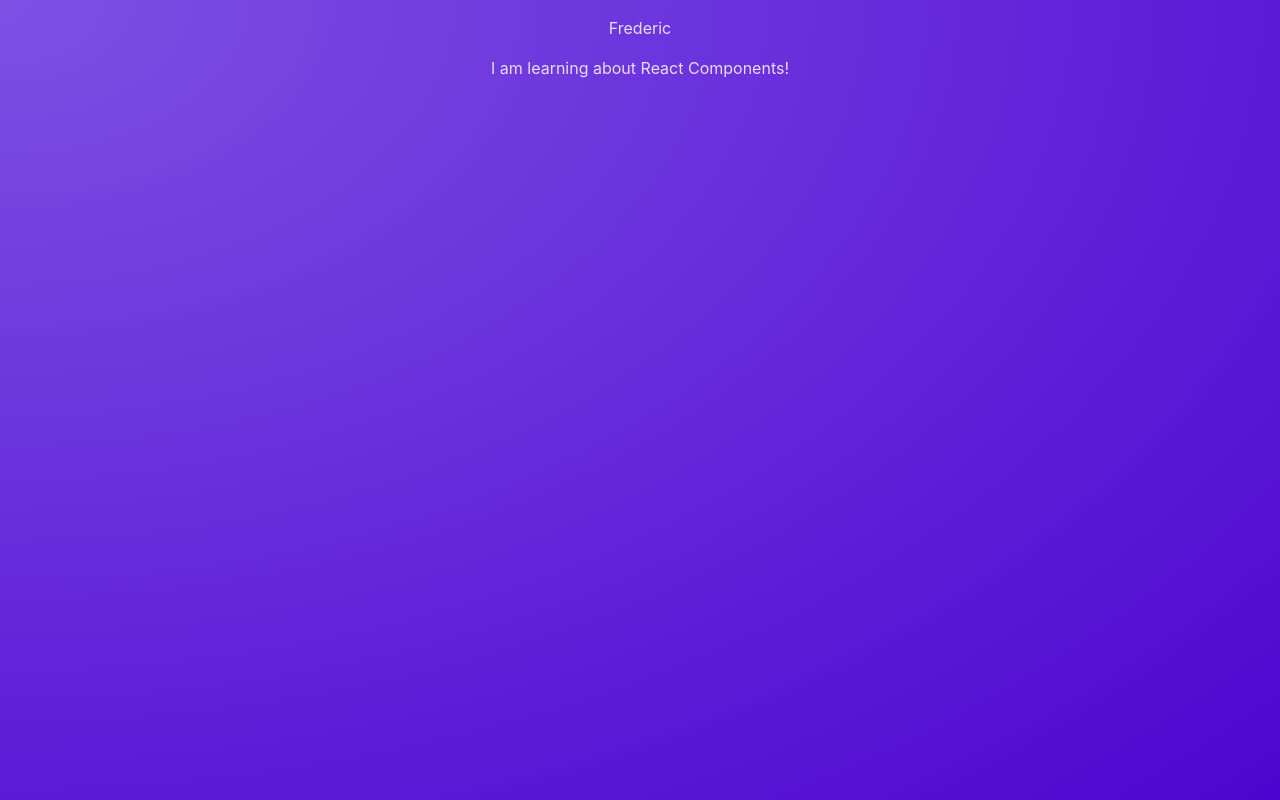
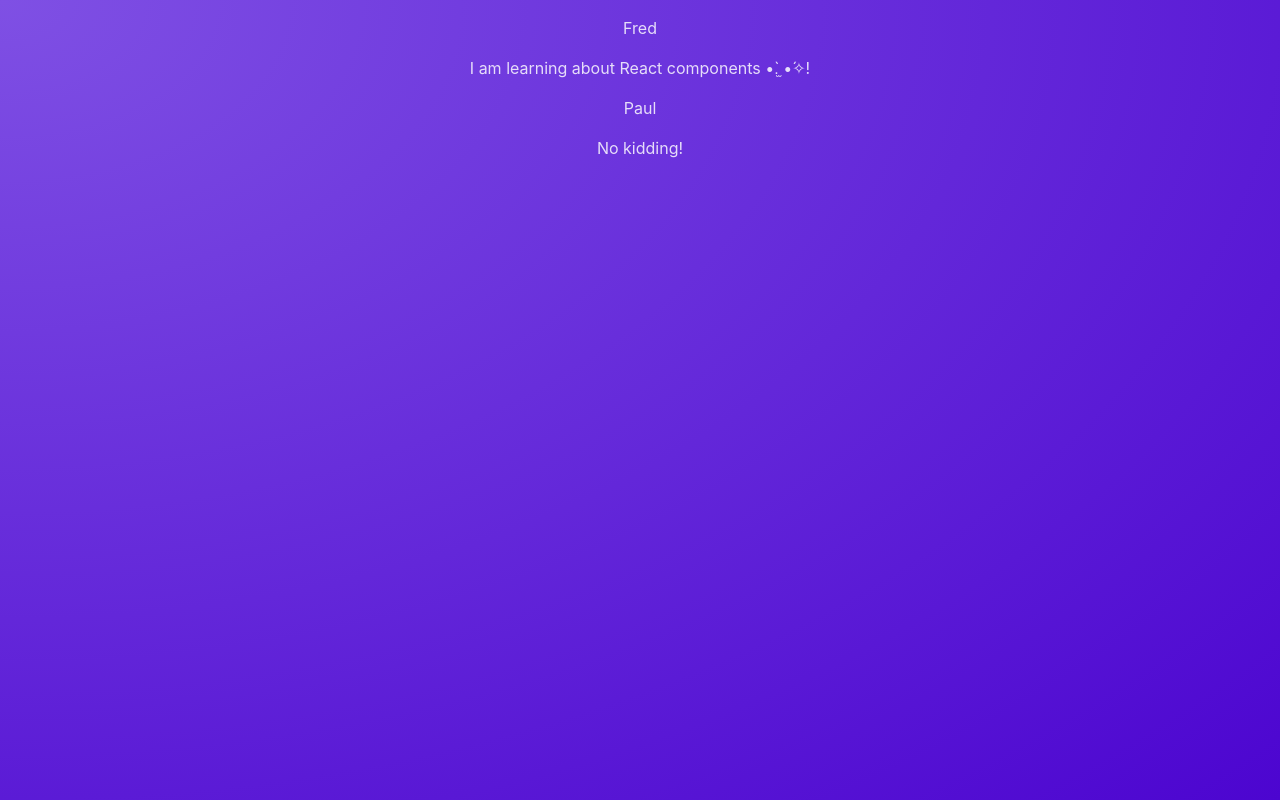
Before and after one commit to pfr974/react_project_udemy, a React (Vite) app: page / in a window 1280 px wide. Built offline with nearby package versions, Linux system fonts and the light colour scheme.

Commit message:
components is more reusable via a props

```diff
--- a/src/App.jsx
+++ b/src/App.jsx
@@ -1,7 +1,12 @@
 import Post from "./components/Post";
 
 function App() {
-  return <Post />;
+  return (
+    <main>
+      <Post author="Fred" body="I am learning about React components •̀.̫ •́✧!" />
+      <Post author="Paul" body="No kidding!"/>
+    </main>
+  );
 }
 
 export default App;
--- a/src/components/Post.jsx
+++ b/src/components/Post.jsx
@@ -1,12 +1,8 @@
-const names = ["Frederic", "Paul"];
-
-function Post() {
-  const chosenName = Math.random() > 0.5 ? names[0] : names[1];
-
+function Post(props) {
   return (
     <div>
-      <p>{chosenName}</p>
-      <p>I am learning about React Components!</p>
+      <p>{props.author}</p>
+      <p>{props.body}</p>
     </div>
   );
 }
```
